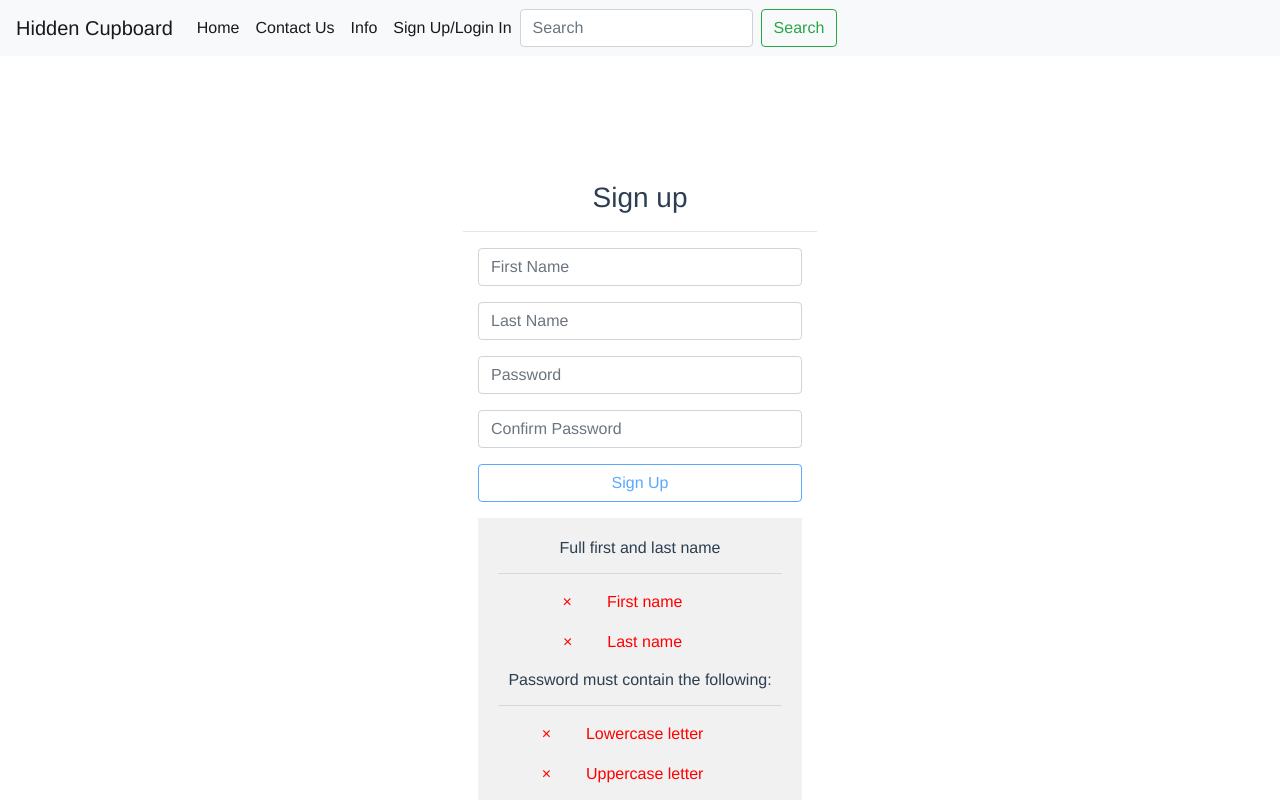
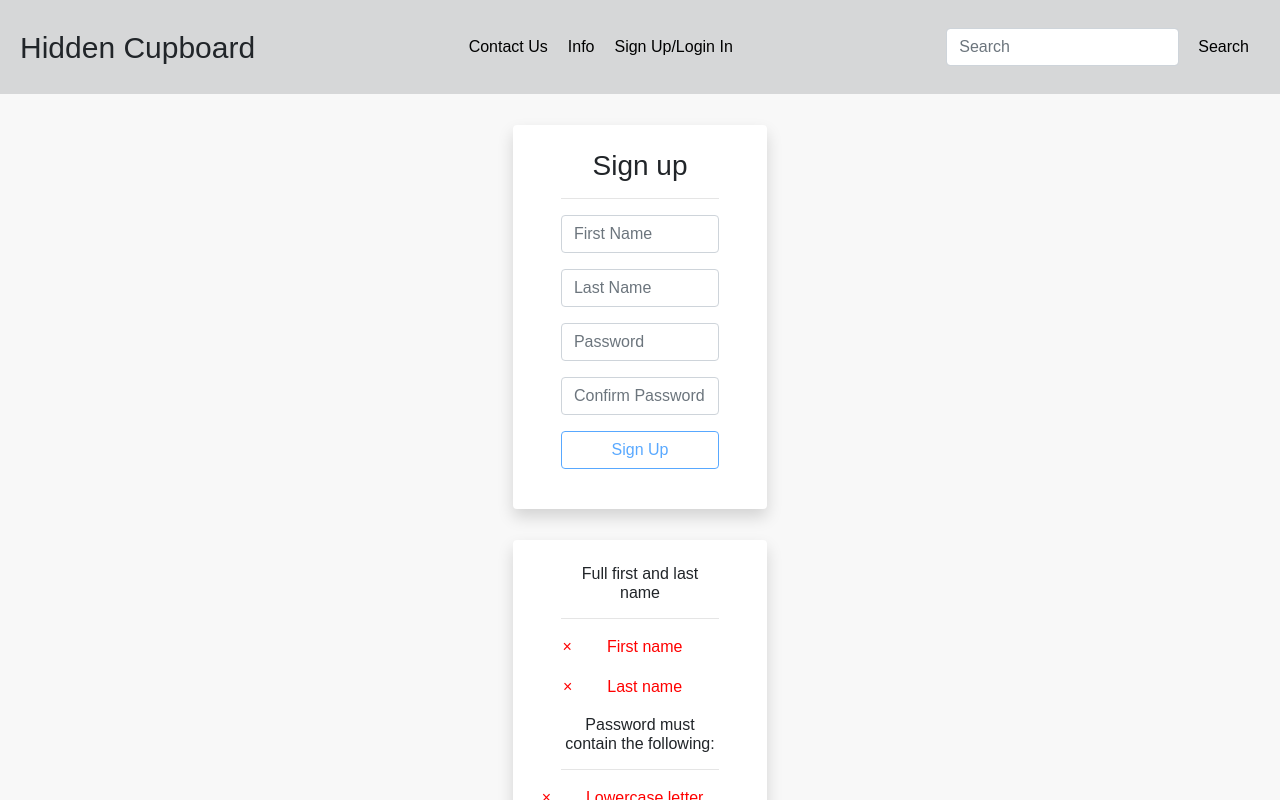
Before and after one commit to BrennanAdams/hidden-cupboard-front_end, a Vue app: page /#/signupPage in a window 1280 px wide. Shown: the top 800 px of the page. Built offline with nearby package versions, Linux system fonts and the light colour scheme.

Commit message:
Navbar styles, search bar styles, padding, containers, classes, etc

```diff
--- a/src/App.vue
+++ b/src/App.vue
@@ -1,15 +1,13 @@
 <template>
   <div id="app">
 
+  <header>
     <!-- Nav bar is at the top of every page -->
-    <Navbar/>
+     <Navbar/>
+  </header>
+
     <!-- This is very important, allows us to use the links in the navbar-->
     <router-view/>
-
-
-
-
-
 
   </div>
 </template>
@@ -20,10 +18,10 @@
 
 <script>
 
-import Navbar from './components/Navbar' //Here we import the navbar component
+import Navbar from './components/Navbar' //Here we import the navbar component\
 export default {
   components:{
-    Navbar  //we must declare the navbar component to use it
+    Navbar,  //we must declare the navbar component to use it
   }
 }
 </script>
@@ -32,24 +30,13 @@ export default {
 
 
 <style>
-#app {
-  font-family: Avenir, Helvetica, Arial, sans-serif;
-  -webkit-font-smoothing: antialiased;
-  -moz-osx-font-smoothing: grayscale;
-  text-align: center;
-  color: #2c3e50;
+* {
+  margin: 0;
+  padding: 0;
+  box-sizing: border-box;
 }
-
-#nav {
-  padding: 30px;
-}
-
-#nav a {
-  font-weight: bold;
-  color: #2c3e50;
-}
-
-#nav a.router-link-exact-active {
-  color: #42b983;
+body {
+  font-family: 'montserrat', sans-serif;
+  background-color: #F8F8F8;
 }
 </style>
--- a/src/components/Navbar.vue
+++ b/src/components/Navbar.vue
@@ -1,42 +1,81 @@
 <template>
-    <nav class="navbar navbar-expand-lg navbar-light bg-light">
 
 
+    <nav class="navbar-main navbar-expand-lg nav-">
+            <div class="collapse navbar-collapse d-flex justify-content-between" id="navbarNav">
+                <!-- This is what you see on the top left corner of navbar -->
+            <!-- <h4 class="" >Hidden Cupboard</h4>  -->
 
+            <router-link to="/" class="main-text">Hidden Cupboard</router-link>
 
-            <div class="collapse navbar-collapse " id="navbarNav">
-                <!-- This is what you see on the top left corner of navbar -->
-            <a class="navbar-brand">Hidden Cupboard</a>
-            <button class="navbar-toggler" type="button" data-toggle="collapse" data-target="#navbarText" aria-controls="navbarText" aria-expanded="false" aria-label="Toggle navigation">
-                <span class="navbar-toggler-icon"></span>
-            </button>
-
-
-
-
-                <ul class="navbar-nav">
-                    <li class="nav-item active">
-                         <!-- This is the button for the Home page -->
-                        <router-link to="/" class="nav-link">Home</router-link>
+                <ul class="nav">
+                    <li class="menu-item">
+                        <!-- This is the button for the Contact page -->
+                        <router-link to="/contactPage" class="">Contact Us</router-link>
                     </li>
-                    <li class="nav-item active">
-                        <!-- This is the button for the Contact page -->
-                        <router-link to="/contactPage" class="nav-link">Contact Us</router-link>
+                    <li class="menu-item">
+                        <!-- This is the button for the Info page -->
+                        <router-link to="/infoPage" class="">Info</router-link>
                     </li>
-                    <li class="nav-item active">
-                        <!-- This is the button for the Info page -->
-                        <router-link to="/infoPage" class="nav-link">Info</router-link>
-                    </li>
-                    <li class="nav-item active">
+                    <li class="menu-item">
                         <!-- This is the button for the Sign in/Login Page page -->
-                        <router-link to="/loginPage" class="nav-link">Sign Up/Login In</router-link>
+                        <router-link to="/loginPage" class="">Sign Up/Login In</router-link>
                     </li>
 
                 </ul>
                   <form class="form-inline">
-                    <input class="form-control mr-sm-2" type="search" placeholder="Search" aria-label="Search">
-                    <button class="btn btn-outline-success my-2 my-sm-0" type="submit">Search</button>
+                    <input class="form-control mr-sm-2 search-bar" type="search" placeholder="Search" aria-label="Search">
+                    <button class="btn menu-item my-1" type="submit">Search</button>
                 </form>
             </div>
     </nav>
 </template>
+
+
+<style>
+nav {
+  display: flex;
+  align-items: center;
+  justify-content: center;
+  padding: 20px;
+}
+nav .menu-item {
+  color: rgb(0, 0, 0);
+  padding: 10px ;
+  position: flex;
+  text-align: center;
+  border-radius: 4px;
+  display: flex;
+  transition: 0.4s;
+}
+nav .menu-item.active,
+nav .menu-item:hover {
+  background-color: rgba(68, 68, 68, 0.157);
+}
+nav .menu-item a {
+  color: inherit;
+  text-decoration: none;
+}
+
+h4{
+   padding-right: 35px;
+}
+.navbar-main{
+  background-color: #171f2526;
+}
+
+.search-btn{
+  border:1px solid rgba(39, 39, 39, 0.363)
+}
+
+.main-text{
+  color: inherit;
+  font-size: 30px;
+}
+
+.main-text:hover {
+  color: inherit;
+  text-decoration: none;
+  cursor:pointer;
+}
+</style>
--- a/src/views/loginPage.vue
+++ b/src/views/loginPage.vue
@@ -1,8 +1,15 @@
 <template>
-  <div class="login">
+  <div class="login container centered-content">
     <title>Login page</title>
 
-    <div class="container" style="max-width:30%; padding-top: 125px;">
+    <!-- d-flex justify-content-center
+      - align item vertically -->
+
+    <div class="d-flex flex-column align-self-md-center justify-content-center field-container">
+
+      <div class="col-md-5 rounded px-5 py-4 Larger shadow bg-white text-center field-element centered-content">
+
+
         <h1 class="h3 mb-3 font-weight-normal">Please sign in</h1>
         <hr>
           <label for="inputEmail" class="sr-only">Email address</label>
@@ -14,11 +21,13 @@
           <div class="form-group">
               <button id="submitButton" class="btn btn-primary btn-lg login-btn" v-on:click="log()" disabled>Login in</button>
           </div>
+      <router-link to="/signupPage" class="btn btn-outline-primary">Don't have an account yet?</router-link>
+      </div>
+
 
     </div>
 
 
-    <router-link to="/signupPage" class="btn btn-outline-primary">Don't have an account yet?</router-link>
   </div>
 </template>
 
@@ -76,3 +85,15 @@ export default {
 
   }
 </script>
+
+<style scoped>
+
+.field-container {
+  padding-top: 5%;
+}
+
+.centered-content{
+  width: 50%;
+  margin: 0 auto;
+}
+</style>
--- a/src/views/signupPage.vue
+++ b/src/views/signupPage.vue
@@ -1,37 +1,52 @@
 <template>
-    <div class="signup">
+    <div class="signup container centered-content">
         <title>Sing up page</title>
-
-        <div class="container" style="max-width:30%; padding-top: 125px;">
-        <h1 class="h3 mb-3 font-weight-normal">Sign up</h1>
-            <hr>
 
 
 
-        <div class="container">
+
+    <div class="d-flex flex-column align-self-md-center justify-content-center field-container">
+      <div class="col-md-5 rounded px-5 py-4 Larger shadow bg-white text-center field-element centered-content">
+            <h1 class="h3 mb-3 font-weight-normal">Sign up</h1>
+                <hr>
             <div class="form-group">
                 <input id="firstName" type="text" class="form-control" name="firstName" placeholder="First Name"
                     required="required">
             </div>
+
+
             <div class="form-group">
                 <input id="lastName" type="text" class="form-control" name="lastName" placeholder="Last Name"
                     required="required">
             </div>
+
+
             <div class="form-group">
                 <input id="pass" type="password" class="form-control" name="password" placeholder="Password"
                     required="required">
             </div>
+
+
             <div class="form-group">
                 <input id="confirmPass" type="password" class="form-control" name="confirm password"
                     placeholder="Confirm Password" required="required">
             </div>
+
             <div class="form-group">
-                <button id="submitButton" class="btn btn-outline-primary btn-block login-btn" v-on:click="log()" disabled >Sign Up</button>
-            </div>
+                <button id="submitButton" class="btn btn-outline-primary btn-block login-btn" v-on:click="log()" disabled >Sign Up
+                </button>
+            <div/>
         </div>
 
-        <div class="container">
-            <div id="fields-check" style="display:block">
+
+
+    </div>
+
+
+
+
+        <div class="d-flex flex-column-reverse justify-content-center field-container ">
+      <div class="col-md-5 rounded px-5 py-4 shadow bg-white text-center field-element centered-content">
 
                 <!-- make sure first and last name are filled -->
                 <h6>Full first and last name</h6>
@@ -214,4 +229,13 @@ export default {
   left: -35px;
   content: '\00D7';
 }
+
+.field-container {
+  padding-top: 5%;
+}
+
+.centered-content{
+   	width: 50%;
+    margin: 0 auto;
+}
 </style>
```
Lines whose indentation alone changed are shown as unchanged.
